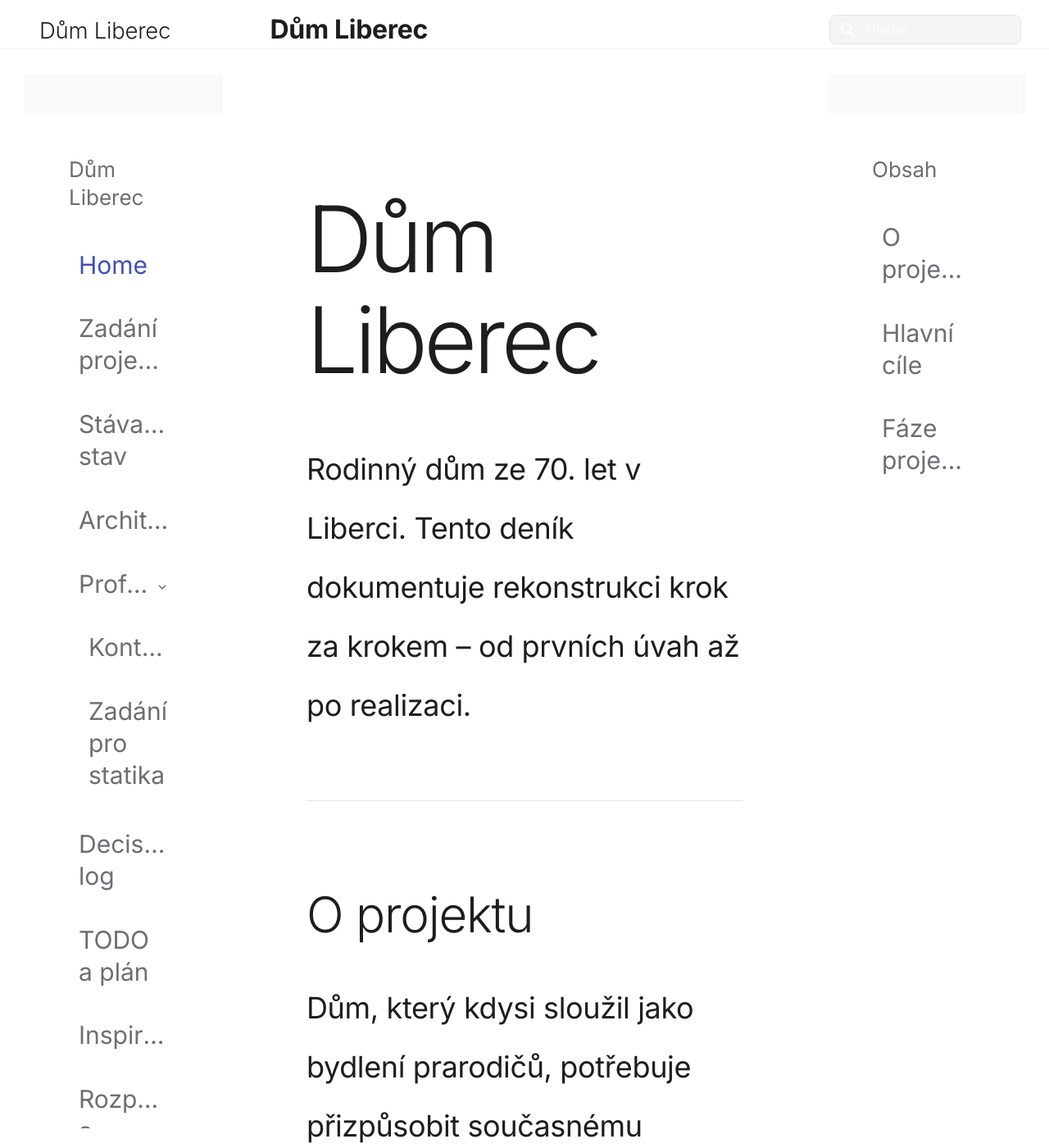
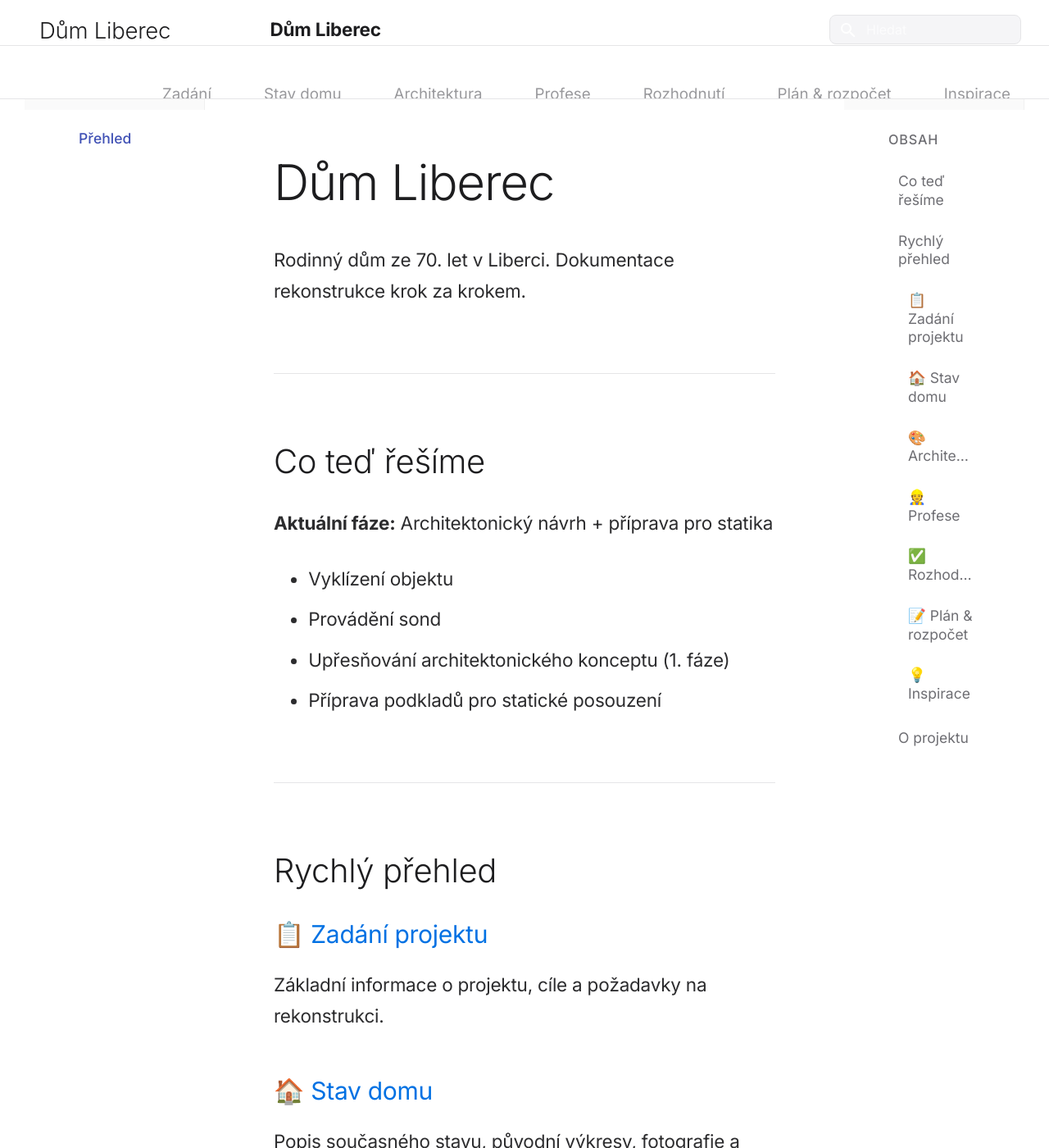
Before and after one commit to josefkubinek-star/dum-liberec, an MkDocs documentation site: the page built from docs/index.md, in a window 1280 px wide and 1400 px high. Shown: the whole window at 82% size. Built offline with MkDocs 1.6.1 and Material for MkDocs 9.7.7, drawn with Linux system fonts in a browser that asks for light colours; some web fonts are replaced; some of the changed text lies outside the part shown.

Commit message:
Improve MkDocs design and navigation (Apple-style)

```diff
--- a/docs/index.md
+++ b/docs/index.md
@@ -1,35 +1,47 @@
 # Dům Liberec
 
-Rodinný dům ze 70. let v Liberci. Tento deník dokumentuje rekonstrukci krok za krokem – od prvních úvah až po realizaci.
+Rodinný dům ze 70. let v Liberci. Dokumentace rekonstrukce krok za krokem.
+
+---
+
+## Co teď řešíme
+
+**Aktuální fáze:** Architektonický návrh + příprava pro statika
+
+- Vyklízení objektu
+- Provádění sond
+- Upřesňování architektonického konceptu (1. fáze)
+- Příprava podkladů pro statické posouzení
+
+---
+
+## Rychlý přehled
+
+### 📋 [Zadání projektu](01_Zadani_a_cile/Zadani_projektu.md)
+Základní informace o projektu, cíle a požadavky na rekonstrukci.
+
+### 🏠 [Stav domu](02_Stavajici_stav/Popis_stavajiciho_stavu.md)
+Popis současného stavu, původní výkresy, fotografie a sondy.
+
+### 🎨 [Architektura](03_Architektura/Koncept.md)
+Architektonické návrhy a koncept rekonstrukce.
+
+### 👷 [Profese](04_Profese/Kontakty.md)
+Kontakty na odborníky a podklady pro statika.
+
+### ✅ [Rozhodnutí](05_Rozhodnuti_a_zmeny/Decision_log.md)
+Zásadní rozhodnutí v průběhu projektu.
+
+### 📝 [Plán & rozpočet](06_TODO_a_plan/TODO_aktualni.md)
+Aktuální úkoly, plán dalších kroků a hrubý odhad rozpočtu.
+
+### 💡 [Inspirace](07_Inspirace/Inspirace.md)
+Nápady a inspirace pro rekonstrukci.
 
 ---
 
 ## O projektu
 
-Dům, který kdysi sloužil jako bydlení prarodičů, potřebuje přizpůsobit současnému způsobu života. Je ve slušném technickém stavu, ale dispozičně i technicky odpovídá době svého vzniku.
+Dům, který kdysi sloužil jako bydlení prarodičů, potřebujeme přizpůsobit současnému způsobu života. Je ve slušném technickém stavu, ale dispozičně i technicky odpovídá době svého vzniku.
 
 Rekonstrukce probíhá ve fázích, bez spěchu, s ohledem na ekonomickou rozumnost a dlouhodobé bydlení.
-
-## Hlavní cíle
-
-- Přizpůsobit dům současnému způsobu života
-- Zvýšit světelnost domu
-- Otevřít a zpřehlednit dispozice
-- Aktualizovat technické rozvody
-- Zachovat charakter domu, ale dát mu modernější a jednodušší výraz
-
-## Fáze projektu
-
-**1. fáze – Dům** (aktuální)
-- Interiér domu, dispoziční změny
-- Technické rozvody (voda, elektro, odpady)
-- Základní úpravy exteriéru domu
-
-**2. fáze – Zahrada a zahradní domek** (budoucí)
-- Úprava zahrady, terénní řešení
-- Zahradní domek
-- Propojení domu a zahrady
-
----
-
-Tento deník zachycuje celý proces rekonstrukce – od prvních úvah a rozhodnutí až po realizaci. Slouží jako místo pro zaznamenání postupu, podkladů a výstupů od odborníků.
--- a/docs/stylesheets/extra.css
+++ b/docs/stylesheets/extra.css
@@ -9,105 +9,132 @@
   --md-code-font: "SF Mono", "Monaco", "Menlo", "Consolas", monospace;
 }
 
-/* Main content - larger, more whitespace, better readability */
+/* Main content - Apple-style, readable, clean */
 .md-typeset {
-  font-size: 1.8rem;
-  line-height: 2;
-  color: #1d1d1f;
+  font-size: 1.125rem; /* 18px */
+  line-height: 1.7;
+  color: #2c2c2e; /* Softer than pure black */
   font-weight: 400;
   letter-spacing: -0.01em;
 }
 
 .md-typeset p {
-  margin-bottom: 2rem;
+  margin-bottom: 1.5rem;
   max-width: 70ch;
 }
 
-/* Headings - larger, lighter, more spacing */
+/* Headings - Apple-style, clean, readable */
 .md-typeset h1 {
-  font-size: 4.2rem;
+  font-size: 2.5rem; /* 40px */
   font-weight: 300;
-  letter-spacing: -0.03em;
-  line-height: 1.15;
+  letter-spacing: -0.02em;
+  line-height: 1.2;
   margin-top: 0;
-  margin-bottom: 3rem;
+  margin-bottom: 2rem;
   color: #1d1d1f;
 }
 
 .md-typeset h2 {
-  font-size: 3rem;
+  font-size: 2rem; /* 32px */
   font-weight: 300;
-  letter-spacing: -0.02em;
-  line-height: 1.25;
-  margin-top: 5rem;
-  margin-bottom: 2rem;
+  letter-spacing: -0.01em;
+  line-height: 1.3;
+  margin-top: 3rem;
+  margin-bottom: 1.5rem;
   color: #1d1d1f;
 }
 
 .md-typeset h3 {
-  font-size: 2.2rem;
+  font-size: 1.5rem; /* 24px */
   font-weight: 400;
   letter-spacing: -0.01em;
   line-height: 1.4;
-  margin-top: 4rem;
-  margin-bottom: 1.5rem;
+  margin-top: 2.5rem;
+  margin-bottom: 1rem;
   color: #1d1d1f;
 }
 
-/* Homepage hero - extra large */
+/* Homepage hero - clean and welcoming */
 .md-typeset h1:first-child {
-  font-size: 5.6rem;
+  font-size: 3rem; /* 48px */
   font-weight: 300;
-  letter-spacing: -0.04em;
-  line-height: 1.1;
-  margin-bottom: 3rem;
+  letter-spacing: -0.02em;
+  line-height: 1.2;
+  margin-bottom: 2rem;
 }
 
-/* Content area - more whitespace, centered reading experience */
+/* Content area - Apple-style, centered, clean */
 .md-main__inner {
   background-color: #ffffff;
 }
 
 .md-content {
   background-color: #ffffff;
-  padding: 6rem 4rem;
-  max-width: 800px;
+  padding: 4rem 3rem;
+  max-width: 950px; /* 900-1000px range */
   margin: 0 auto;
   border-radius: 0;
 }
 
-/* Navigation - minimal, less visual weight */
+/* Top tabs navigation - Apple-style */
+.md-tabs {
+  background-color: rgba(255, 255, 255, 0.95);
+  backdrop-filter: blur(20px);
+  border-bottom: 1px solid #e5e5e7;
+  box-shadow: none;
+}
+
+.md-tabs__link {
+  color: #6e6e73;
+  font-size: 0.9375rem; /* 15px */
+  font-weight: 400;
+  padding: 0.75rem 1rem;
+  transition: color 0.2s ease;
+}
+
+.md-tabs__link:hover {
+  color: #1d1d1f;
+}
+
+.md-tabs__link--active {
+  color: #1d1d1f;
+  font-weight: 500;
+  border-bottom: 2px solid #1d1d1f;
+}
+
+/* Sidebar - minimal, only when needed */
 .md-sidebar {
   background-color: #fafafa;
   border-right: 1px solid #f0f0f0;
-  width: 240px;
+  width: 220px;
 }
 
 .md-sidebar__scrollwrap {
-  padding: 3rem 1.5rem;
+  padding: 2rem 1.5rem;
 }
 
 .md-nav {
-  font-size: 1.5rem;
+  font-size: 0.9375rem; /* 15px */
   font-weight: 400;
 }
 
 .md-nav__title {
-  font-size: 1.3rem;
-  font-weight: 400;
+  font-size: 0.8125rem; /* 13px */
+  font-weight: 500;
   color: #6e6e73;
-  padding: 0.8rem 1rem;
-  margin-bottom: 1rem;
-  text-transform: none;
-  letter-spacing: 0;
+  padding: 0.5rem 1rem;
+  margin-bottom: 0.5rem;
+  text-transform: uppercase;
+  letter-spacing: 0.05em;
 }
 
 .md-nav__link {
   color: #6e6e73;
-  padding: 0.5rem 1rem;
+  padding: 0.4rem 1rem;
   border-radius: 6px;
   transition: all 0.15s ease;
   font-weight: 400;
+  font-size: 0.875rem; /* 14px */
 }
 
 .md-nav__link:hover {
@@ -117,26 +144,26 @@
 
 .md-nav__link--active {
   color: #1d1d1f;
-  font-weight: 400;
+  font-weight: 500;
   background-color: transparent;
 }
 
 .md-nav__item {
-  margin-bottom: 0.3rem;
+  margin-bottom: 0.2rem;
 }
 
-/* Header - very minimal */
+/* Header - Apple-style minimal */
 .md-header {
   background-color: rgba(255, 255, 255, 0.95);
   backdrop-filter: blur(20px);
-  border-bottom: 1px solid #f0f0f0;
+  border-bottom: 1px solid #e5e5e7;
   box-shadow: none;
-  height: 60px;
+  height: 56px;
 }
 
 .md-header__title {
-  font-size: 1.6rem;
-  font-weight: 300;
+  font-size: 1.125rem; /* 18px */
+  font-weight: 400;
   letter-spacing: -0.01em;
   color: #1d1d1f;
 }
@@ -163,9 +190,9 @@
   background-color: #ebebed;
 }
 
-/* Links - subtle, readable */
+/* Links - Apple-style, subtle */
 .md-typeset a {
-  color: #0066cc;
+  color: #0071e3; /* Apple blue */
   text-decoration: none;
   border-bottom: 1px solid transparent;
   transition: border-color 0.2s ease;
@@ -173,8 +200,8 @@
 }
 
 .md-typeset a:hover {
-  color: #0052a3;
-  border-bottom-color: #0066cc;
+  color: #0071e3;
+  border-bottom-color: #0071e3;
 }
 
 /* Lists - more spacing, better readability */
@@ -185,8 +212,8 @@
 }
 
 .md-typeset li {
-  margin-bottom: 1rem;
-  line-height: 1.9;
+  margin-bottom: 0.75rem;
+  line-height: 1.7;
 }
 
 .md-typeset li p {
@@ -257,12 +284,12 @@
 .md-typeset blockquote {
   border-left: 3px solid #e5e5e7;
   color: #6e6e73;
-  padding-left: 2rem;
+  padding-left: 1.5rem;
   margin-left: 0;
-  margin: 2rem 0;
+  margin: 1.5rem 0;
   font-style: normal;
-  font-size: 1.7rem;
-  line-height: 1.8;
+  font-size: 1.125rem; /* 18px */
+  line-height: 1.7;
 }
 
 /* Footer - minimal */
@@ -311,52 +338,57 @@
 /* Mobile responsiveness */
 @media screen and (max-width: 76.25em) {
   .md-content {
-    padding: 4rem 3rem;
+    padding: 3rem 2rem;
+    max-width: 100%;
   }
 
   .md-typeset h1:first-child {
-    font-size: 4rem;
+    font-size: 2.5rem;
   }
 
   .md-typeset {
-    font-size: 1.7rem;
+    font-size: 1.0625rem; /* 17px */
   }
 }
 
 @media screen and (max-width: 59.9375em) {
   .md-content {
-    padding: 3rem 2rem;
+    padding: 2.5rem 1.5rem;
   }
 
   .md-typeset {
-    font-size: 1.6rem;
-    line-height: 1.9;
+    font-size: 1rem; /* 16px */
+    line-height: 1.6;
   }
 
   .md-typeset h1:first-child {
-    font-size: 3.2rem;
+    font-size: 2rem;
   }
 
   .md-typeset h1 {
-    font-size: 3rem;
+    font-size: 1.75rem;
   }
 
   .md-typeset h2 {
-    font-size: 2.4rem;
+    font-size: 1.5rem;
   }
 
   .md-sidebar {
-    width: 220px;
+    width: 200px;
   }
 }
 
-/* Hide navigation on very small screens - content first */
+/* Hide sidebar on very small screens - content first */
 @media screen and (max-width: 44.9375em) {
   .md-sidebar {
     display: none;
   }
 
   .md-content {
-    padding: 2rem 1.5rem;
+    padding: 2rem 1.25rem;
+  }
+
+  .md-tabs {
+    overflow-x: auto;
   }
 }
--- a/mkdocs.yml
+++ b/mkdocs.yml
@@ -4,7 +4,7 @@ site_dir: site
 
 docs_dir: docs
 
-use_directory_urls: false
+use_directory_urls: true
 
 extra_css:
   - stylesheets/extra.css
@@ -28,25 +28,28 @@ theme:
         icon: material/brightness-4
         name: Switch to light mode
   features:
-    - navigation.expand
+    - navigation.tabs
+    - navigation.tabs.sticky
     - navigation.top
+    - navigation.indexes
     - search.suggest
   font:
     text: Inter
     code: 'SF Mono'
 
 nav:
-  - Home: index.md
-  - Zadání projektu: 01_Zadani_a_cile/Zadani_projektu.md
-  - Stávající stav: 02_Stavajici_stav/Popis_stavajiciho_stavu.md
+  - Přehled: index.md
+  - Zadání: 01_Zadani_a_cile/Zadani_projektu.md
+  - Stav domu: 02_Stavajici_stav/Popis_stavajiciho_stavu.md
   - Architektura: 03_Architektura/Koncept.md
   - Profese:
     - Kontakty: 04_Profese/Kontakty.md
-    - Zadání pro statika: 04_Profese/Statika/Zadani_pro_statika.md
-  - Decision log: 05_Rozhodnuti_a_zmeny/Decision_log.md
-  - TODO a plán: 06_TODO_a_plan/TODO_aktualni.md
+    - Statika: 04_Profese/Statika/Zadani_pro_statika.md
+  - Rozhodnutí: 05_Rozhodnuti_a_zmeny/Decision_log.md
+  - Plán & rozpočet:
+    - TODO: 06_TODO_a_plan/TODO_aktualni.md
+    - Rozpočet: 08_Rozpocet_a_realizace/Rozpocet_hruby_odhad.md
   - Inspirace: 07_Inspirace/Inspirace.md
-  - Rozpočet a realizace: 08_Rozpocet_a_realizace/Rozpocet_hruby_odhad.md
 
 markdown_extensions:
   - admonition
```
Also changed, not shown: 1 other file.
